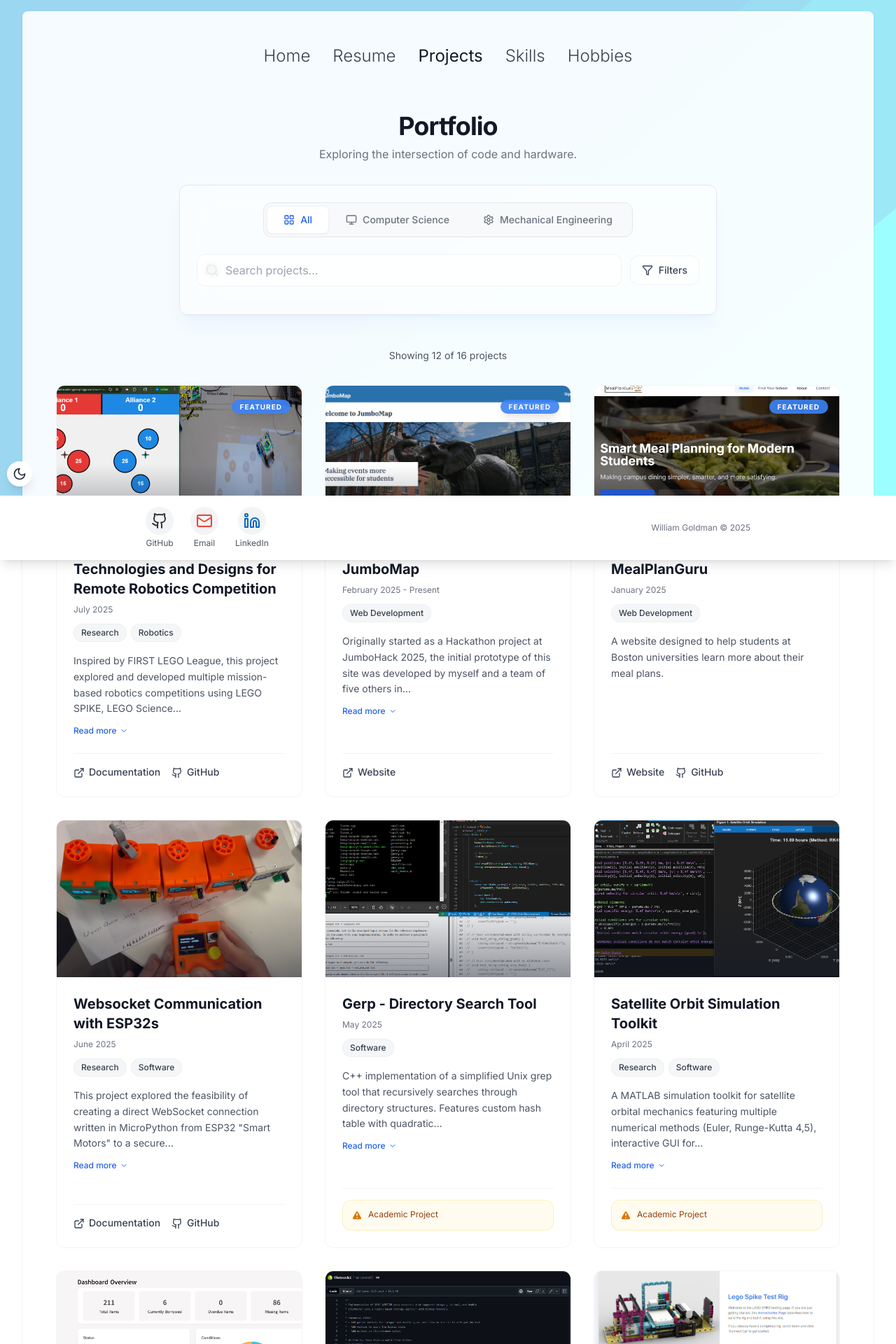
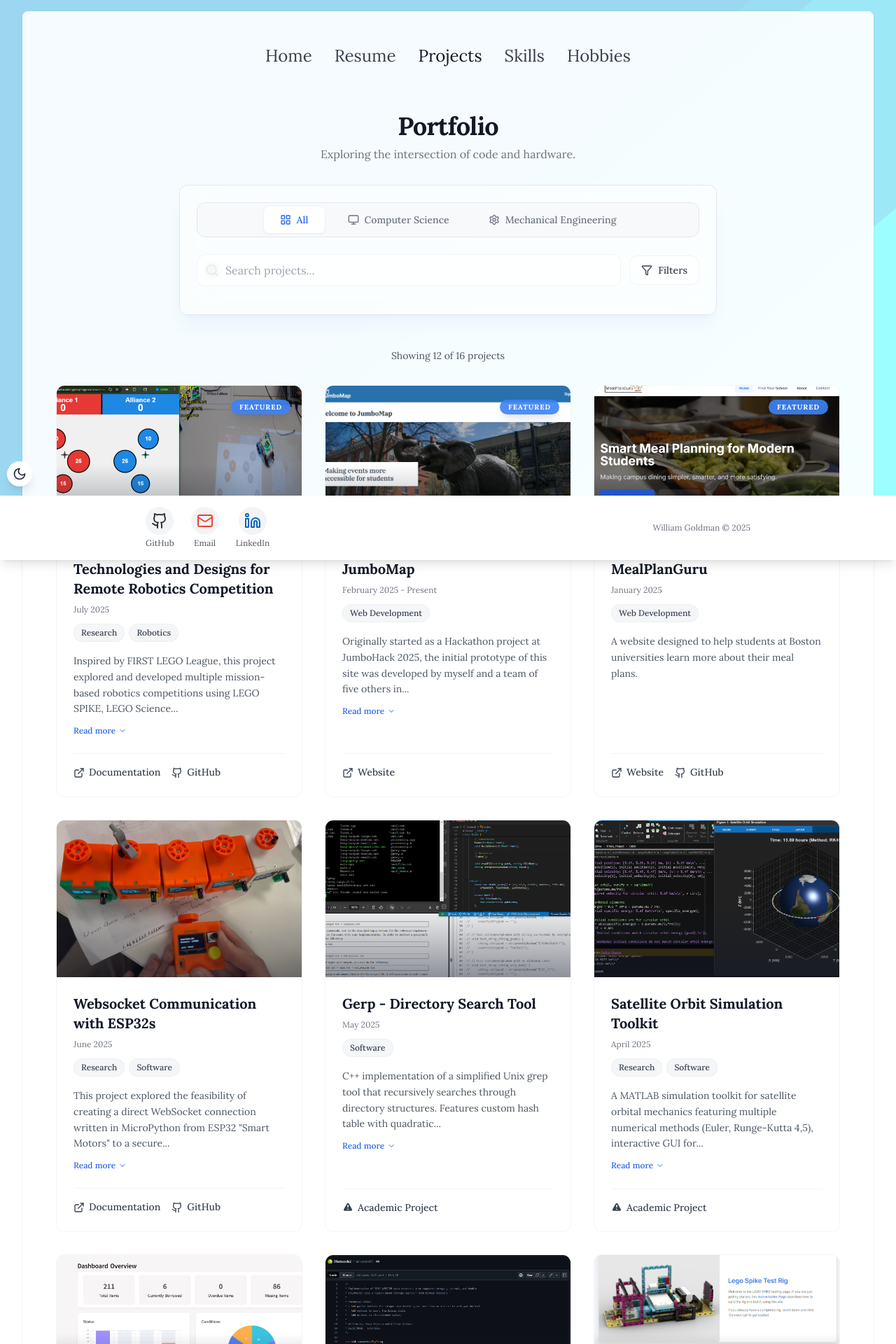
Before and after one commit to iliketocode2/Profile-Website-v2, a Next.js app: page /projects in a window 1280 px wide. Shown: the top 1920 px of the page at 70% size. Built offline with nearby package versions, Linux system fonts and the light colour scheme.

Commit message:
font and mobile fixes

```diff
--- a/src/app/layout.tsx
+++ b/src/app/layout.tsx
@@ -1,11 +1,11 @@
 import type { Metadata } from 'next'
-import { Inter } from 'next/font/google'
+import { Lora } from 'next/font/google'
 import './globals.css'
 import Navbar from '@/components/NavBar'
 import Footer from '@/components/Footer'
 import BackgroundAnimation from '@/components/BackgroundAnimation'
 
-const inter = Inter({ subsets: ['latin'] })
+const lora = Lora({ subsets: ['latin'] })
 
 export const metadata: Metadata = {
   title: 'William Goldman',
@@ -19,7 +19,7 @@
 }) {
   return (
     <html lang="en">
-      <body className={inter.className}>
+      <body className={lora.className}>
         <BackgroundAnimation />
         <div className="min-h-screen pb-28">
           <div className="max-w-7xl mx-auto px-4 sm:px-6 lg:px-8">
--- a/src/app/projects/page.tsx
+++ b/src/app/projects/page.tsx
@@ -70,7 +70,7 @@
             initial={{ opacity: 0, y: 20 }}
             animate={{ opacity: 1, y: 0 }}
             transition={{ duration: 0.5, delay: 0.1 }}
-            className="w-full max-w-3xl space-y-6 p-6 rounded-xl bg-white/50 dark:bg-gray-900/50 backdrop-blur-xl border border-gray-200 dark:border-gray-800 shadow-xl shadow-blue-500/5"
+            className="w-full max-w-3xl space-y-4 sm:space-y-6 p-4 sm:p-6 rounded-xl bg-white/50 dark:bg-gray-900/50 backdrop-blur-xl border border-gray-200 dark:border-gray-800 shadow-xl shadow-blue-500/5"
           >
             <CategorySelector
               selectedCategory={selectedCategory}
--- a/src/app/resume/page.tsx
+++ b/src/app/resume/page.tsx
@@ -1,29 +1,63 @@
 'use client'
 
-import { useEffect } from 'react'
+import { useEffect, useState } from 'react'
+import { FileText, Download, ExternalLink } from 'lucide-react'
 
 export default function Resume() {
+  const [iframeHeight, setIframeHeight] = useState('800px')
+
   useEffect(() => {
     const adjustIframeHeight = () => {
-      const iframe = document.getElementById('resumeFrame') as HTMLIFrameElement
-      if (iframe) {
-        iframe.style.height = `${window.innerHeight * 0.8}px`
-      }
+      // Calculates height to fill viewport minus a bit of margin for the footer/header
+      const availableHeight = window.innerHeight - 100
+      setIframeHeight(`${availableHeight}px`)
     }
 
     adjustIframeHeight()
     window.addEventListener('resize', adjustIframeHeight)
-
     return () => window.removeEventListener('resize', adjustIframeHeight)
   }, [])
 
   return (
-    <div className="max-w-5xl mx-auto bg-white rounded-lg shadow-lg p-4 sm:p-6">
-      <iframe
-        id="resumeFrame"
-        src="https://docs.google.com/document/d/1lSkKShNRphKa4fnbEpuaeE1REsETmUX14UV60kVxU4A/preview?embedded=true&rm=minimal"
-        className="w-full min-h-[500px] border-0"
-      />
+    <div className="w-full max-w-6xl mx-auto px-4 py-6">
+      {/* Subtle Header Section */}
+      <div className="flex flex-col sm:flex-row justify-between items-end mb-8 gap-4 px-2">
+        <div>
+          <h1 className="text-3xl font-bold text-gray-900 dark:text-white flex items-center gap-3">
+            General Resume
+          </h1>
+          <p className="text-gray-500 dark:text-gray-400 mt-1">
+            Last updated: December 2025
+          </p>
+        </div>
+
+        {/* Floating Action-style Buttons */}
+        <div className="flex gap-3">
+          <a
+            href="https://docs.google.com/document/d/1lSkKShNRphKa4fnbEpuaeE1REsETmUX14UV60kVxU4A/export?format=pdf"
+            className="flex items-center gap-2 px-5 py-2.5 bg-white dark:bg-gray-800 border border-gray-200 dark:border-gray-700 rounded-xl text-sm font-medium hover:bg-gray-50 dark:hover:bg-gray-700 transition-all shadow-sm"
+          >
+            <Download size={18} />
+            Download PDF
+          </a>
+        </div>
+      </div>
+
+      <div className="relative w-full overflow-hidden rounded-2xl border border-gray-100 dark:border-gray-800 shadow-2xl shadow-blue-500/5 bg-gray-50 dark:bg-gray-900">
+        <iframe
+          id="resumeFrame"
+          src="https://docs.google.com/document/d/1lSkKShNRphKa4fnbEpuaeE1REsETmUX14UV60kVxU4A/preview?embedded=true&rm=minimal"
+          className="w-full border-0"
+          style={{ height: iframeHeight }}
+          title="Resume Preview"
+        />
+
+        <div className="absolute inset-0 pointer-events-none border border-black/5 dark:border-white/5 rounded-2xl" />
+      </div>
+
+      <p className="mt-6 text-center text-xs text-gray-400 dark:text-gray-500 sm:hidden">
+        For the best viewing experience, use a desktop or download the PDF.
+      </p>
     </div>
   )
 }
--- a/src/components/CategorySelector.tsx
+++ b/src/components/CategorySelector.tsx
@@ -20,12 +20,12 @@
   const categories: Category[] = ['All', 'Computer Science', 'Mechanical Engineering'];
 
   return (
-    <div className="flex p-1 bg-gray-100/50 dark:bg-gray-900/50 backdrop-blur-md rounded-xl w-fit mx-auto border border-gray-200 dark:border-gray-800">
+    <div className="flex flex-wrap justify-center gap-2 p-1 bg-gray-100/50 dark:bg-gray-900/50 backdrop-blur-md rounded-xl w-full mx-auto border border-gray-200 dark:border-gray-800">
       {categories.map((category) => (
         <button
           key={category}
           onClick={() => onCategoryChange(category)}
-          className={`relative px-6 py-2.5 rounded-lg text-sm font-medium transition-colors duration-200 flex items-center gap-2 ${
+          className={`relative px-4 sm:px-6 py-2.5 rounded-lg text-xs sm:text-sm font-medium transition-colors duration-200 flex items-center gap-2 ${
             selectedCategory === category
               ? 'text-blue-600 dark:text-blue-400'
               : 'text-gray-500 hover:text-gray-700 dark:hover:text-gray-300'
--- a/src/components/ProjectFilter.tsx
+++ b/src/components/ProjectFilter.tsx
@@ -113,24 +113,25 @@
           </div>
 
           {/* Filter Toggle Button and Clear All */}
-          <div className="flex gap-2 sm:flex-shrink-0 items-center">
+          <div className="flex flex-wrap gap-2 sm:flex-nowrap sm:flex-shrink-0 items-center">
             <button
               onClick={() => setShowFilters(!showFilters)}
-              className={`flex items-center gap-2 px-4 py-2.5 text-sm font-medium rounded-xl
-                         transition-all duration-200 whitespace-nowrap ${
+              className={`flex items-center gap-2 px-4 py-2.5 text-xs sm:text-sm font-medium rounded-xl
+                         transition-all duration-200 ${
                 showFilters
                   ? 'bg-white/80 dark:bg-gray-800/80 text-blue-600 dark:text-blue-400 border border-gray-200/50 dark:border-gray-700/50 shadow-sm'
                   : 'bg-white/60 dark:bg-gray-800/60 backdrop-blur-sm border border-gray-200/50 dark:border-gray-700/50 text-gray-700 dark:text-gray-300 hover:bg-white/80 dark:hover:bg-gray-800/80'
               }`}
             >
               <Filter className="h-4 w-4" />
-              Filters {activeFiltersCount > 0 && <span className="ml-1 text-blue-600 dark:text-blue-400">({activeFiltersCount})</span>}
+              <span className="whitespace-nowrap">Filters</span>
+              {activeFiltersCount > 0 && <span className="text-blue-600 dark:text-blue-400 whitespace-nowrap">({activeFiltersCount})</span>}
             </button>
 
             {activeFiltersCount > 0 && (
               <button
                 onClick={clearAllFilters}
-                className="px-4 py-2.5 text-sm font-medium text-gray-500 dark:text-gray-400
+                className="px-4 py-2.5 text-xs sm:text-sm font-medium text-gray-500 dark:text-gray-400
                            hover:text-gray-700 dark:hover:text-gray-200 transition-colors duration-200 whitespace-nowrap"
               >
                 Clear All
--- a/src/components/ProjectTile.tsx
+++ b/src/components/ProjectTile.tsx
@@ -109,13 +109,11 @@
         {/* Links or Academic Notice */}
         <div className="mt-auto pt-4 border-t border-gray-100 dark:border-gray-800">
           {project.academicProject ? (
-            <div className="flex items-start gap-2 p-3 bg-amber-50/80 dark:bg-amber-900/20 backdrop-blur-sm border border-amber-200/50 dark:border-amber-800/50 rounded-xl text-xs">
-              <svg className="h-4 w-4 text-amber-600 dark:text-amber-400 flex-shrink-0 mt-0.5" fill="currentColor" viewBox="0 0 20 20">
+            <div className="flex items-center gap-1.5 text-sm font-medium text-gray-700 dark:text-gray-300">
+              <svg className="h-4 w-4 flex-shrink-0" fill="currentColor" viewBox="0 0 20 20">
                 <path fillRule="evenodd" d="M8.257 3.099c.765-1.36 2.722-1.36 3.486 0l5.58 9.92c.75 1.334-.213 2.98-1.742 2.98H4.42c-1.53 0-2.493-1.646-1.743-2.98l5.58-9.92zM11 13a1 1 0 11-2 0 1 1 0 012 0zm-1-8a1 1 0 00-1 1v3a1 1 0 002 0V6a1 1 0 00-1-1z" clipRule="evenodd" />
               </svg>
-              <span className="text-amber-800 dark:text-amber-200">
-                Academic Project
-              </span>
+              <span>Academic Project</span>
             </div>
           ) : (
             links && links.length > 0 && (
```
